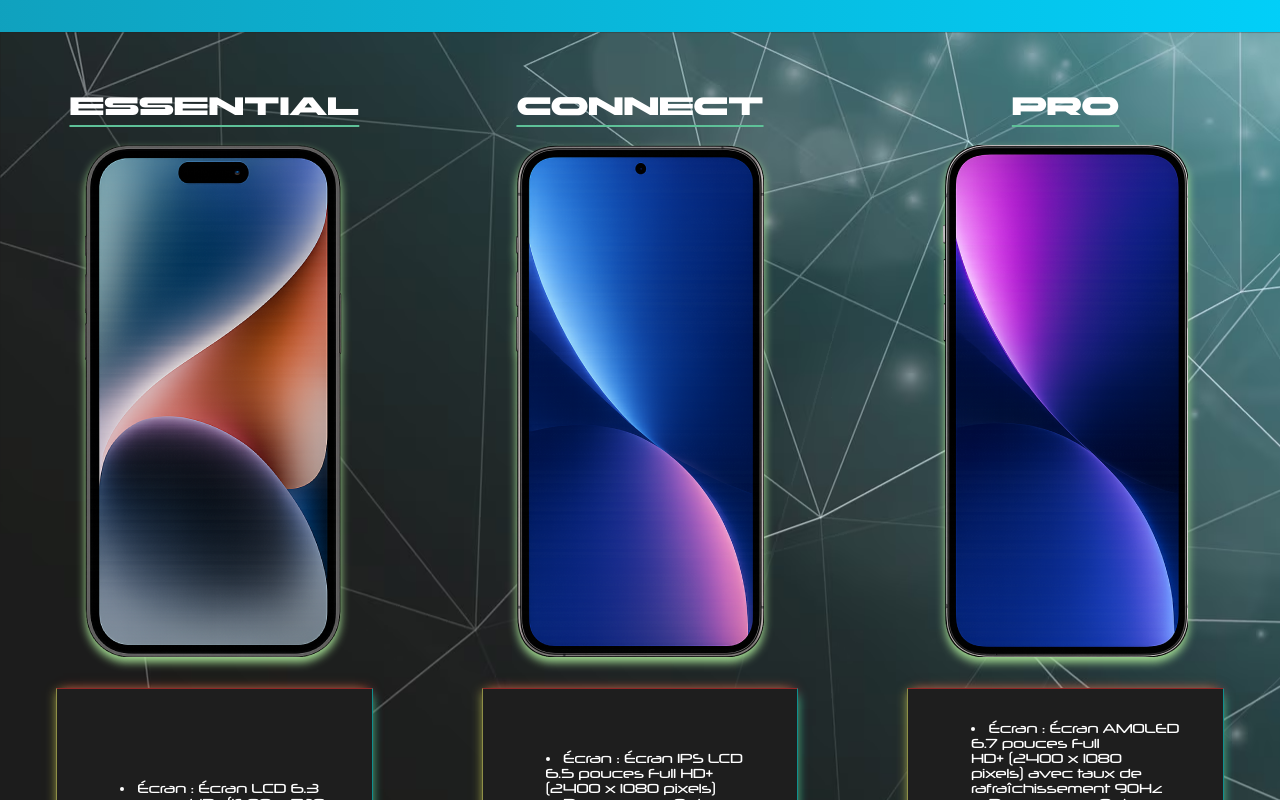
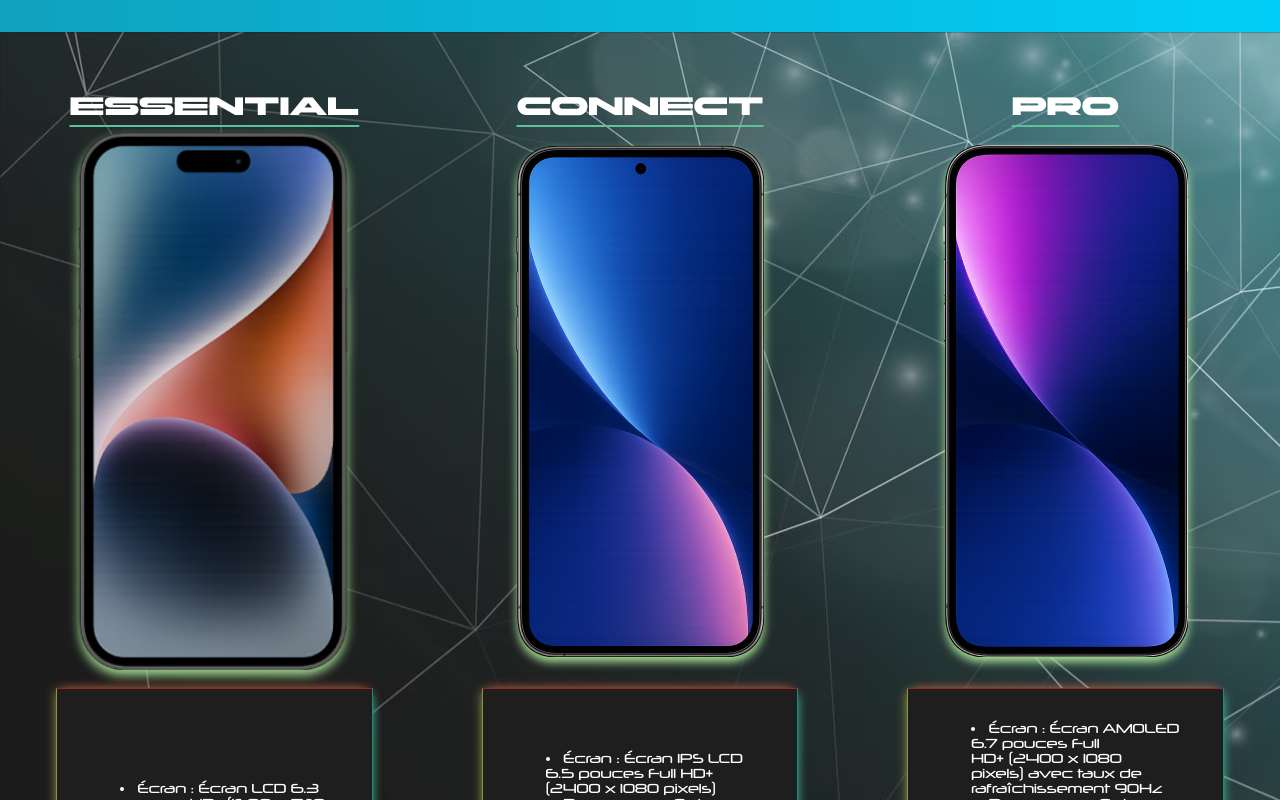
Before and after one commit to GoneFullRedacted/ProjetVitrine, a plain HTML site: page index.html in a window 1280 px wide. In both pictures the pointer is over the picture 214 px from the left and 2145 px from the top of the page. Shown: the part 1745-2545 px from the top of the page. Drawn offline with nearby package versions, Linux system fonts and the light colour scheme.

Commit message:
final polish

```diff
--- a/style.css
+++ b/style.css
@@ -13,7 +13,6 @@
 
 html {
   color-scheme: dark light;
-  /* width: clamp(0.875rem, 0.3438rem + 2.6563vw, 3rem); */
 }
 
 body {
@@ -321,6 +320,11 @@ li a {
     width: 33%;
 }
 
+.prodpics img:hover {
+  transform: scale(1.05);
+  transition: transform 0.3s ease-in-out;
+}
+
 figure {
     display: flex;
     flex-direction: column;
@@ -370,6 +374,8 @@ figcaption {
   background-position: right center; /* change the direction of the change here */
   color: #fff;
   text-decoration: none;
+  transform: scale(1.05);
+  transition: transform 0.3s ease-in-out
 }
 
 /* Animation block specs */
```
